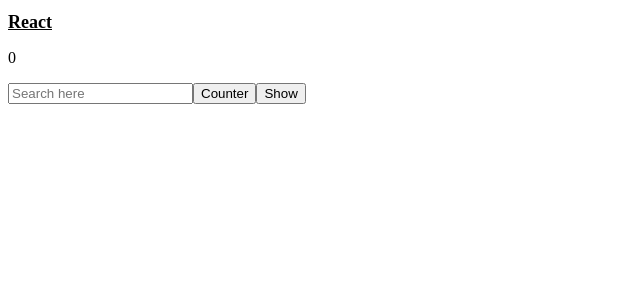
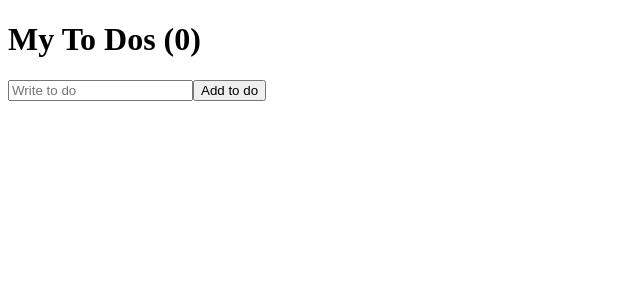
Before and after one commit to phk9436/react-beginner, a React (Create React App) app: page / in a window 1280 px wide. Shown: the top 300 px of the page, without its empty margins (0-640 px from the left). Built offline with nearby package versions, Linux system fonts and the light colour scheme.

Commit message:
[Feat] to do list 입력폼 작성
- useState를 이용한 입력값 관리

-map함수를 이용해 입력값 리스트로 append시키기

- eslintrc.json 세팅

```diff
--- a/src/App.js
+++ b/src/App.js
@@ -1,50 +1,33 @@
-import styles from "./App.module.css";
-import { useState, useEffect } from "react";
+import React, { useState } from 'react';
 
-function Hello() {
-  useEffect(() => {
-    console.log("created");
-    return () => console.log("destryed");
-  }, []);
-  return <h1>Hello</h1>;
-}
-
-function App() {
-  const [Counter, setCounter] = useState(0);
-  const [keyword, setKeyword] = useState("");
-  const [showing, setshowing] = useState(false);
-
-  const onClick = () => setCounter(Counter + 1);
-  const onChange = (e) => setKeyword(e.target.value);
-  const onShow = () => setshowing(!showing);
-
-  useEffect(() => console.log("render"), []);
-  useEffect(() => {
-    if (keyword !== "" && keyword.length > 5) console.log("Search API");
-  }, [keyword]);
-  useEffect(() => {
-    if (Counter > 0) console.log("Counting");
-  }, [Counter]);
-  useEffect(() => {
-    if (keyword !== "" || Counter > 0) console.log("both changing");
-  }, [keyword, Counter]);
+function App () {
+  const [toDo, settoDo] = useState('');
+  const [toDoLi, settoDoLi] = useState([]);
+  const onChange = (e) => settoDo(e.target.value);
+  const onSubmit = (e) => {
+    e.preventDefault();
+    if (toDo === '') {
+      return false;
+    } else {
+      settoDo('');
+      settoDoLi((array) => [toDo, ...array]);
+    }
+  };
 
   return (
     <div className="App">
-      <h1 className={styles.title}>React</h1>
-      <p>
-        {Counter} {keyword}
-      </p>
-      <input
-        type="text"
-        placeholder="Search here"
-        onChange={onChange}
-        value={keyword}
-      />
-      <button onClick={onClick}>Counter</button>
-
-      <button onClick={onShow}>{showing ? "Hide" : "Show"}</button>
-      {showing ? <Hello /> : null}
+      <h1>My To Dos ({toDoLi.length})</h1>
+      <ul>
+        {toDoLi.map((e, i) => {
+          return (
+            <li key={i}>{e}</li>
+          );
+        })}
+      </ul>
+      <form action="" onSubmit={onSubmit}>
+        <input type="text" placeholder='Write to do' value={toDo} onChange={onChange}/>
+        <button>Add to do</button>
+      </form>
     </div>
   );
 }
--- a/src/App.module.css
+++ b/src/App.module.css
@@ -1,4 +1,4 @@
-.title {
-  font-size: 18px;
-  text-decoration: underline;
+.title{
+    font-size: 18px;
+    text-decoration: underline;
 }
--- /dev/null
+++ b/src/Button.module.css
@@ -0,0 +1,4 @@
+.btn {
+    color: #fff;
+    background-color: tomato;
+}
```
Also changed, not shown: package.json (+11 -0 lines), src/index.js (+7 -5 lines), .eslintrc.json (added), 1 other file (tests, documents, lock files or other folders).
